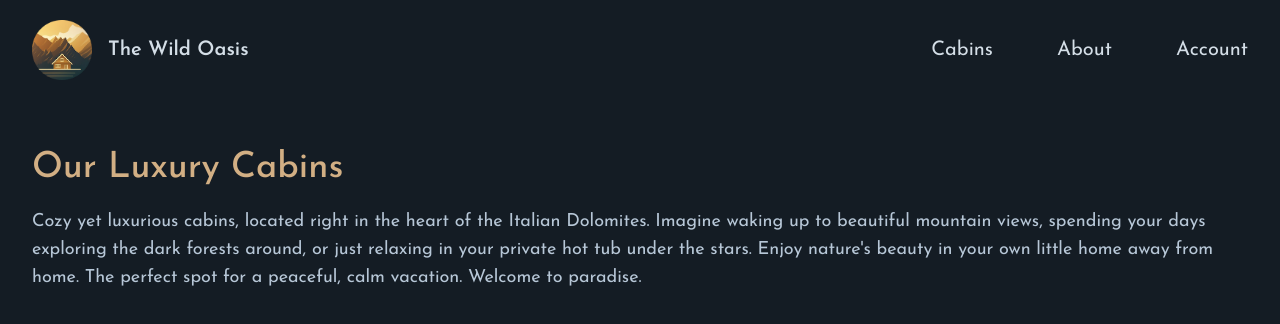
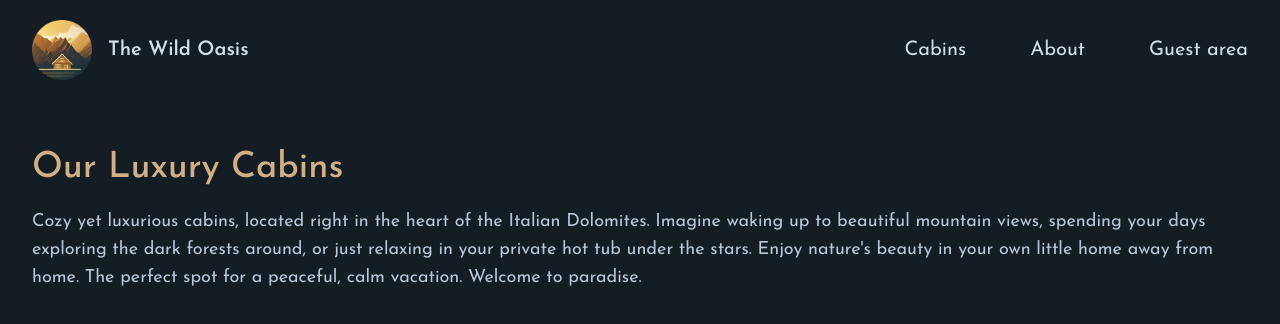
Before and after one commit to zana-abdollahpour/the-wild-oasis-client, a Next.js app: page /cabins in a window 1280 px wide. Shown: the top 324 px of the page. Built offline with nearby package versions, Linux system fonts and the light colour scheme.

Commit message:
fix navigation problem in nested routes

```diff
--- a/src/app/page.tsx
+++ b/src/app/page.tsx
@@ -2,7 +2,7 @@ import Image from "next/image";
 import Link from "next/link";
 
 import backgroundImage from "/public/bg.png";
-import { routes } from "@/routes";
+import { mainRoutes } from "@/routes";
 
 export default function Home() {
   return (
@@ -21,7 +21,7 @@ export default function Home() {
           Welcome to paradise.
         </h1>
         <Link
-          href={routes.cabins}
+          href={mainRoutes.cabins.url}
           className="bg-accent-500 px-8 py-6 text-lg font-semibold text-primary-800 transition-all hover:bg-accent-600"
         >
           Explore luxury cabins
--- a/src/components/header/Logo.tsx
+++ b/src/components/header/Logo.tsx
@@ -1,13 +1,13 @@
 import Image from "next/image";
 import Link from "next/link";
 
-import { routes } from "@/routes";
+import { mainRoutes } from "@/routes";
 
 function Logo() {
   return (
-    <Link href={routes.home} className="z-10 flex items-center gap-4">
+    <Link href={mainRoutes.home.url} className="z-10 flex items-center gap-4">
       <Image src="/logo.png" height="60" width="60" alt="The Wild Oasis logo" />
-      <span className="text-primary-100 text-xl font-semibold">
+      <span className="text-xl font-semibold text-primary-100">
         The Wild Oasis
       </span>
     </Link>
--- a/src/components/header/navigation.tsx
+++ b/src/components/header/navigation.tsx
@@ -1,7 +1,6 @@
 import Link from "next/link";
 
-import { routes } from "@/routes";
-import { capitalize } from "@/utils";
+import { mainRoutes } from "@/routes";
 
 export default function Navigation() {
   return (
@@ -9,26 +8,26 @@ export default function Navigation() {
       <ul className="flex items-center gap-16">
         <li>
           <Link
-            href={routes.cabins}
+            href={mainRoutes.cabins.url}
             className="transition-colors hover:text-accent-400"
           >
-            {capitalize(routes.cabins)}
+            {mainRoutes.cabins.name}
           </Link>
         </li>
         <li>
           <Link
-            href={routes.about}
+            href={mainRoutes.about.url}
             className="transition-colors hover:text-accent-400"
           >
-            {capitalize(routes.about)}
+            {mainRoutes.about.name}
           </Link>
         </li>
         <li>
           <Link
-            href={routes.account}
+            href={mainRoutes.account.url}
             className="transition-colors hover:text-accent-400"
           >
-            {capitalize(routes.account)}
+            {mainRoutes.account.name}
           </Link>
         </li>
       </ul>
--- a/src/routes/index.ts
+++ b/src/routes/index.ts
@@ -1,6 +1,6 @@
-export const routes = {
-  home: "/",
-  about: "about",
-  account: "account",
-  cabins: "cabins",
+export const mainRoutes = {
+  home: { name: "Home", url: "/" },
+  about: { name: "About", url: "/about" },
+  cabins: { name: "Cabins", url: "/cabins" },
+  account: { name: "Guest area", url: "/account" },
 } as const;
--- a/src/utils/index.ts
+++ /dev/null
@@ -1,2 +0,0 @@
-export const capitalize = (string: string) =>
-  [string[0].toUpperCase(), string.slice(1).toLowerCase()].join("");
```
